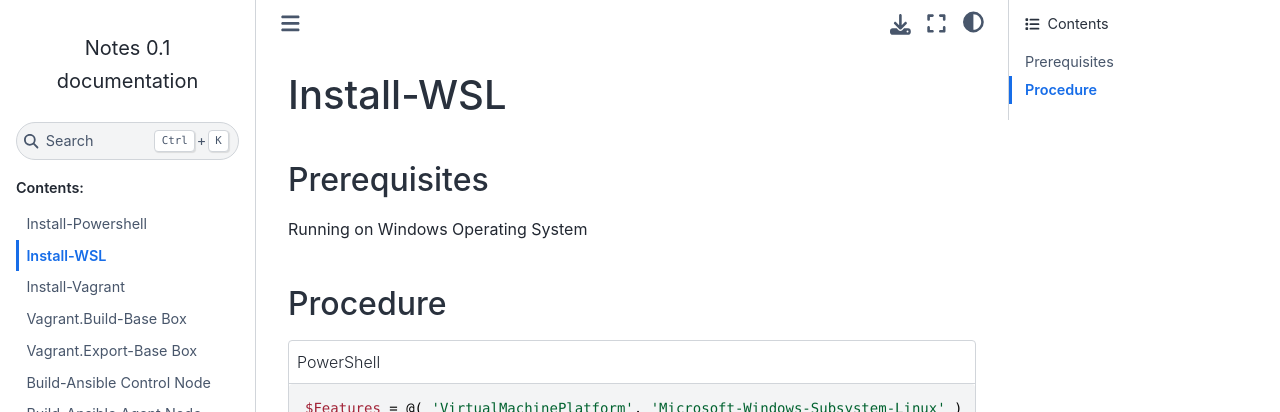
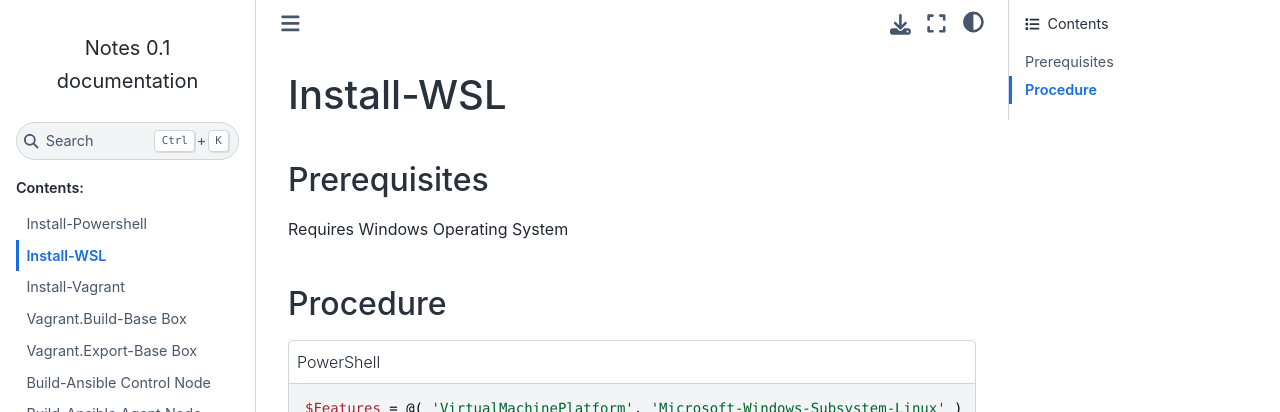
Before and after one commit to Liimurr/notes, a Sphinx documentation site: the page built from doc/Install-WSL.rst, in a window 1280 px wide and 1030 px high. Shown: the top 412 px of the window. Built offline with Sphinx 7.4.7 and the Sphinx Book theme 1.1.4, drawn with Linux system fonts in a browser that asks for light colours.

Commit message:
edit wording on Install-WSL

```diff
--- a/doc/Install-WSL.rst
+++ b/doc/Install-WSL.rst
@@ -2,7 +2,7 @@ Install-WSL
 ===========
 Prerequisites
 -------------
-Running on Windows Operating System
+Requires Windows Operating System
 
 Procedure
 ---------
```
